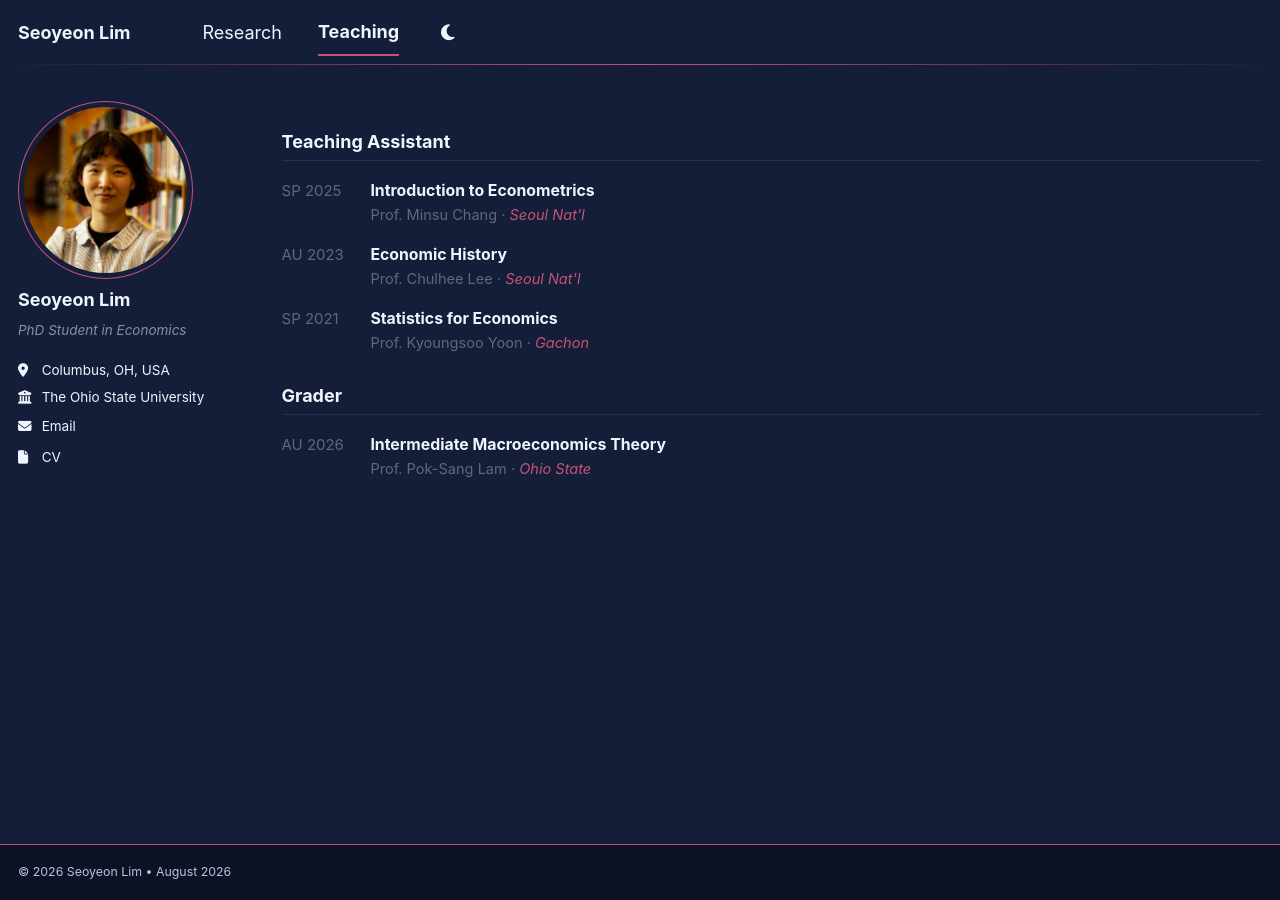
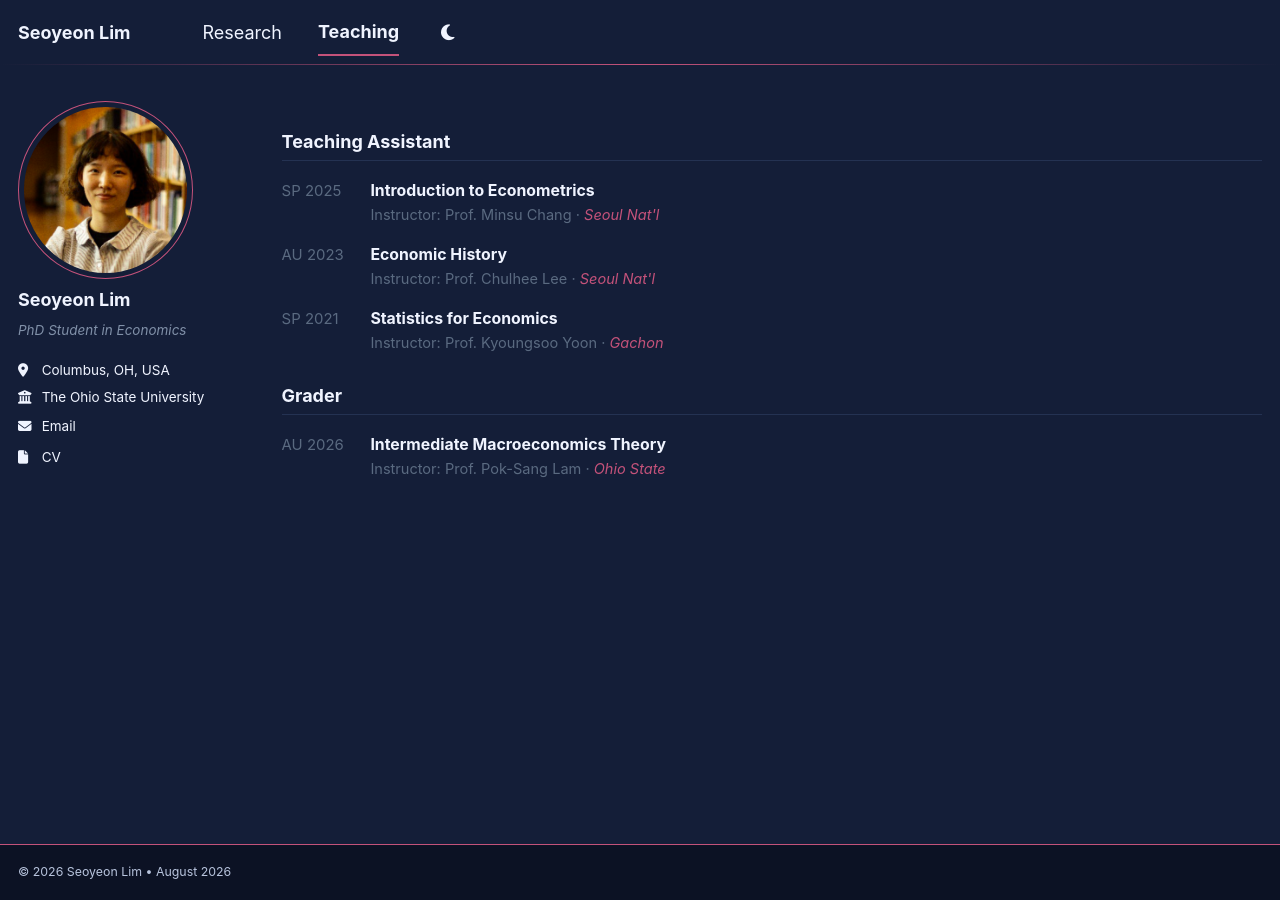
Before and after one commit to seoyeon-lim/academic.github.io, a Jekyll site: the page built from _pages/teaching.html, in a window 1280 px wide. Built offline with Jekyll 4.4.1, drawn with Linux system fonts in a browser that asks for light colours; a script bundle is joined from its source files by our own code; library files that are not in the unit come from our copies.

Commit message:
Add Instructor: label before professor names in teaching page
Co-Authored-By: Claude Sonnet 4.6 <noreply@anthropic.com>

```diff
--- a/_pages/teaching.html
+++ b/_pages/teaching.html
@@ -20,21 +20,21 @@ author_profile: true
 <div class="teach-entry">
   <div class="teach-term">SP 2025</div>
   <div class="teach-body">
-    <span class="teach-course">Introduction to Econometrics</span>    <br><span class="teach-detail">Prof. Minsu Chang · <span class="teach-venue">Seoul Nat'l</span></span>
+    <span class="teach-course">Introduction to Econometrics</span>    <br><span class="teach-detail">Instructor: Prof. Minsu Chang · <span class="teach-venue">Seoul Nat'l</span></span>
   </div>
 </div>
 
 <div class="teach-entry">
   <div class="teach-term">AU 2023</div>
   <div class="teach-body">
-    <span class="teach-course">Economic History</span>    <br><span class="teach-detail">Prof. Chulhee Lee · <span class="teach-venue">Seoul Nat'l</span></span>
+    <span class="teach-course">Economic History</span>    <br><span class="teach-detail">Instructor: Prof. Chulhee Lee · <span class="teach-venue">Seoul Nat'l</span></span>
   </div>
 </div>
 
 <div class="teach-entry">
   <div class="teach-term">SP 2021</div>
   <div class="teach-body">
-    <span class="teach-course">Statistics for Economics</span>    <br><span class="teach-detail">Prof. Kyoungsoo Yoon · <span class="teach-venue">Gachon</span></span>
+    <span class="teach-course">Statistics for Economics</span>    <br><span class="teach-detail">Instructor: Prof. Kyoungsoo Yoon · <span class="teach-venue">Gachon</span></span>
   </div>
 </div>
 
@@ -43,6 +43,6 @@ author_profile: true
 <div class="teach-entry">
   <div class="teach-term">AU 2026</div>
   <div class="teach-body">
-    <span class="teach-course">Intermediate Macroeconomics Theory</span>    <br><span class="teach-detail">Prof. Pok-Sang Lam · <span class="teach-venue">Ohio State</span></span>
+    <span class="teach-course">Intermediate Macroeconomics Theory</span>    <br><span class="teach-detail">Instructor: Prof. Pok-Sang Lam · <span class="teach-venue">Ohio State</span></span>
   </div>
 </div>
```
